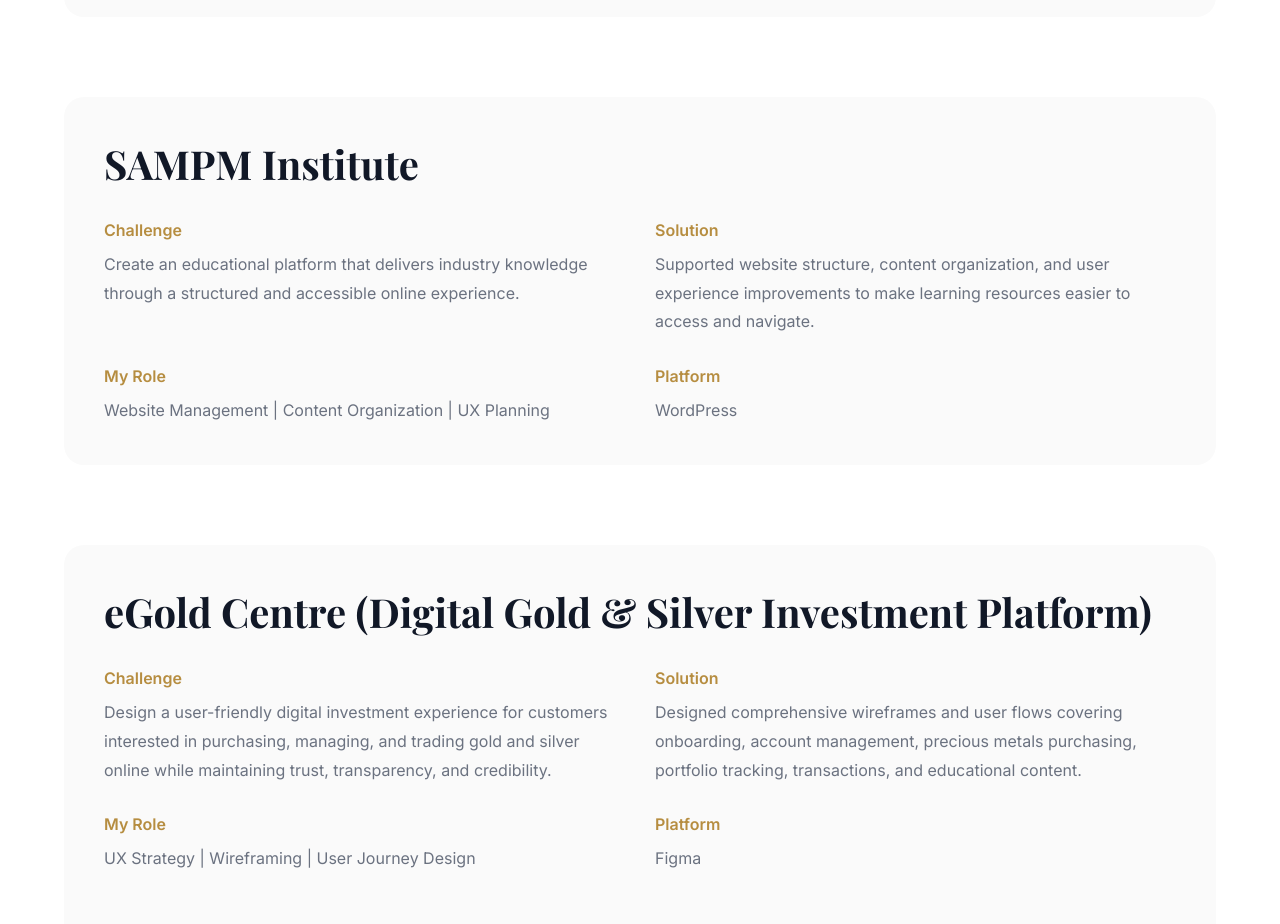
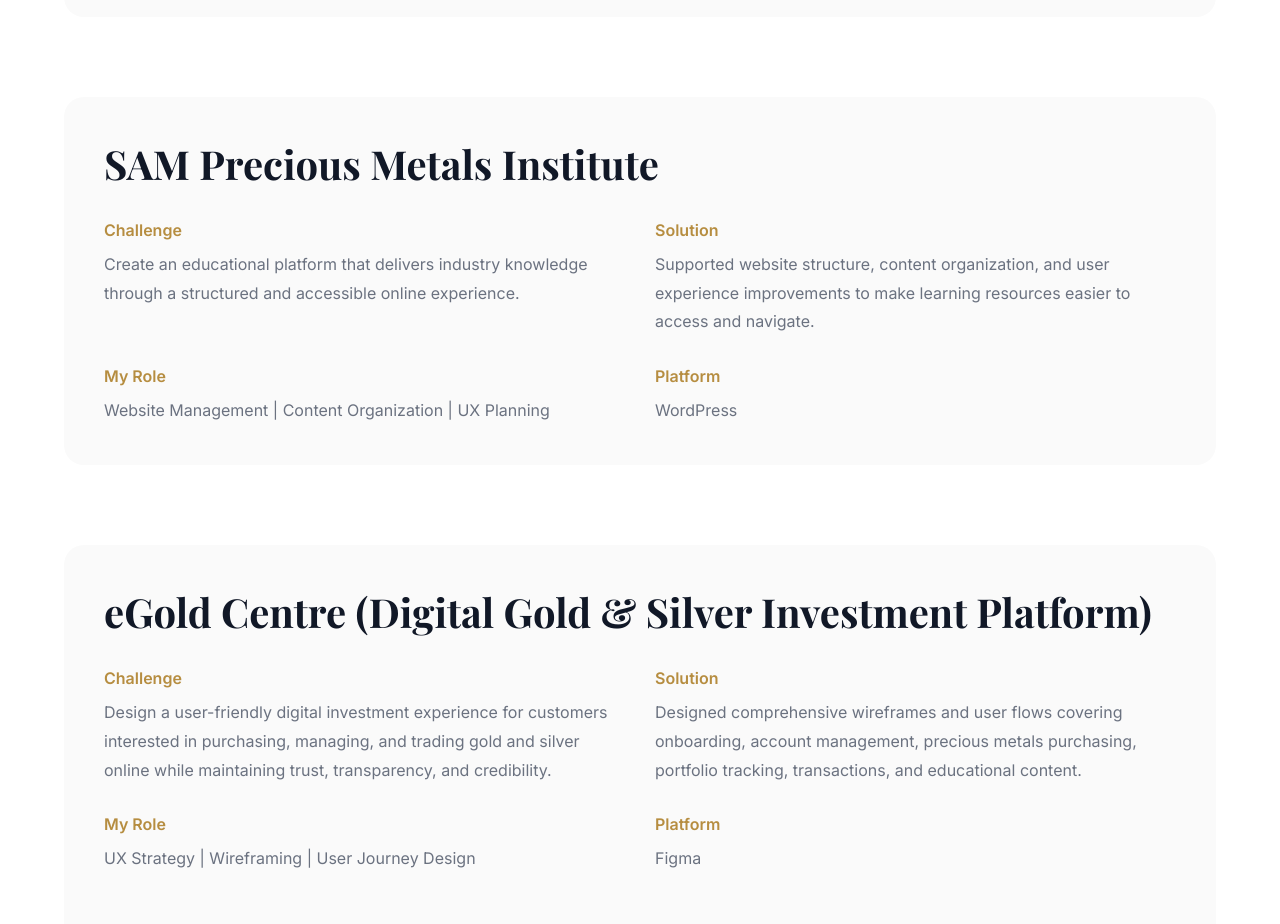
Before and after one commit to ShahrzadRasekh/Portfolio-Shahrzad-2026, a React (Vite) app: page / in a window 1280 px wide. Shown: the part 5620-6544 px from the top of the page. Built offline with nearby package versions, Linux system fonts and the light colour scheme.

Commit message:
newchange55

```diff
--- a/src/components/CaseStudies.jsx
+++ b/src/components/CaseStudies.jsx
@@ -78,7 +78,7 @@
     },
 
     {
-      title: "SAMPM Institute",
+      title: "SAM Precious Metals Institute",
 
       challenge:
         "Create an educational platform that delivers industry knowledge through a structured and accessible online experience.",
```
